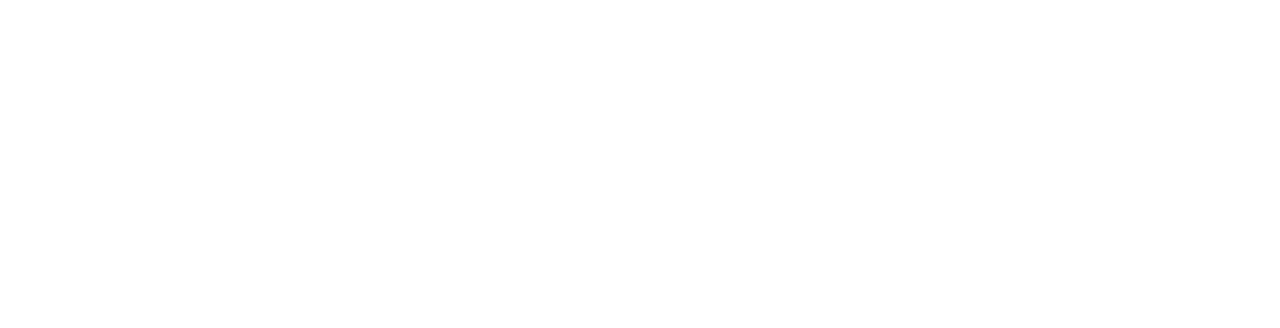
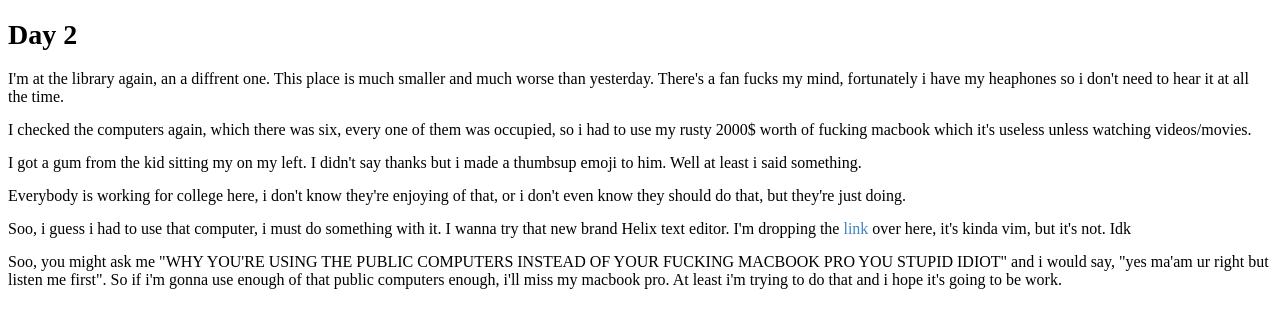
Before and after one commit to wizard-lgtm/wizard-lgtm.github.io, a Nuxt app: page /blog-2 in a window 1280 px wide. Before the commit this address had no page. Shown: the top 328 px of the page. Built offline with nearby package versions, Linux system fonts and the light colour scheme.

Commit message:
Create blog-2.vue

```diff
--- /dev/null
+++ b/pages/blog-2.vue
@@ -0,0 +1,144 @@
+<template>
+<h1 id="day-2">Day 2</h1>
+<p>I&#39;m at the library again, an a diffrent one. This place is much smaller and much worse than yesterday. There&#39;s a fan fucks my mind, fortunately i have my heaphones so i don&#39;t need to hear it at all the time. </p>
+<p>I checked the computers again, which there was six, every one of them was occupied, so i had to use my rusty 2000$ worth of fucking macbook which it&#39;s useless unless watching videos/movies.</p>
+<p>I got a gum from the kid sitting my on my left. I didn&#39;t say thanks but i made a thumbsup emoji to him. Well at least i said something.</p>
+<p>Everybody is working for college here, i don&#39;t know they&#39;re enjoying of that, or i don&#39;t even know they should do that, but they&#39;re just doing. </p>
+<p>Soo, i guess i had to use that computer, i must do something with it. I wanna try that new brand Helix text editor. I&#39;m dropping the <a href="https://helix-editor.com/">link</a> over here, it&#39;s kinda vim, but it&#39;s not. Idk</p>
+<p>Soo, you might ask me &quot;WHY YOU&#39;RE USING THE PUBLIC COMPUTERS INSTEAD OF YOUR FUCKING MACBOOK PRO YOU STUPID IDIOT&quot; and i would say, &quot;yes ma&#39;am ur right but listen me first&quot;. So if i&#39;m gonna use enough of that public computers enough, i&#39;ll miss my macbook pro. At least i&#39;m trying to do that and i hope it&#39;s going to be work.</p>
+</template>
+
+<style scoped>
+@charset "utf-8";
+
+/**
+ * markdown.css
+ *
+ * This program is free software: you can redistribute it and/or modify it under
+ * the terms of the GNU Lesser General Public License as published by the Free
+ * Software Foundation, either version 3 of the License, or (at your option) any
+ * later version.
+ *
+ * This program is distributed in the hope that it will be useful, but WITHOUT
+ * ANY WARRANTY; without even the implied warranty of MERCHANTABILITY or FITNESS
+ * FOR A PARTICULAR PURPOSE. See the GNU Lesser General Public License for more
+ * details.
+ *
+ * You should have received a copy of the GNU Lesser General Public License
+ * along with this program. If not, see http://gnu.org/licenses/lgpl.txt.
+ *
+ * @project      Weblog and Open Source Projects of Florian Wolters
+ * @version      GIT: $Id$
+ * @package      xhtml-css
+ * @author       Florian Wolters <florian.wolters.85@googlemail.com>
+ * @copyright    2012 Florian Wolters
+ * @cssdoc       version 1.0-pre
+ * @license      http://gnu.org/licenses/lgpl.txt GNU Lesser General Public License
+ * @link         http://github.com/FlorianWolters/jekyll-bootstrap-theme
+ * @media        all
+ * @valid        true
+ */
+
+img {
+	max-width: 100%;
+}
+
+table {
+	border-collapse: collapse;
+	width: 100%;
+}
+
+table, th, td {
+	border: 1px solid #EAEAEA;
+	border-radius: 3px;
+	padding: 5px;
+}
+
+tr:nth-child(even) {
+	background-color: #F8F8F8;
+}
+
+body {
+    font-family: Helvetica, Arial, Freesans, clean, sans-serif;
+padding:1em;
+margin:auto;
+max-width:42em;
+background:#fefefe;
+}
+
+h1, h2, h3, h4, h5, h6 {
+    font-weight: bold;
+}
+
+h1 {
+    color: #000000;
+    font-size: 28px;
+}
+
+h2 {
+    border-bottom: 1px solid #CCCCCC;
+    color: #000000;
+    font-size: 24px;
+}
+
+h3 {
+    font-size: 18px;
+}
+
+h4 {
+    font-size: 16px;
+}
+
+h5 {
+    font-size: 14px;
+}
+
+h6 {
+    color: #777777;
+    background-color: inherit;
+    font-size: 14px;
+}
+
+hr {
+    height: 0.2em;
+    border: 0;
+    color: #CCCCCC;
+    background-color: #CCCCCC;
+}
+
+p, blockquote, ul, ol, dl, li, table, pre {
+    margin: 15px 0;
+}
+
+code, pre {
+    border-radius: 3px;
+    background-color: #F8F8F8;
+    color: inherit;
+}
+
+code {
+    border: 1px solid #EAEAEA;
+    margin: 0 2px;
+    padding: 0 5px;
+}
+
+pre {
+    border: 1px solid #CCCCCC;
+    line-height: 1.25em;
+    overflow: auto;
+    padding: 6px 10px;
+}
+
+pre > code {
+    border: 0;
+    margin: 0;
+    padding: 0;
+}
+
+a, a:visited {
+    color: #4183C4;
+    background-color: inherit;
+    text-decoration: none;
+}
+
+</style>
```
